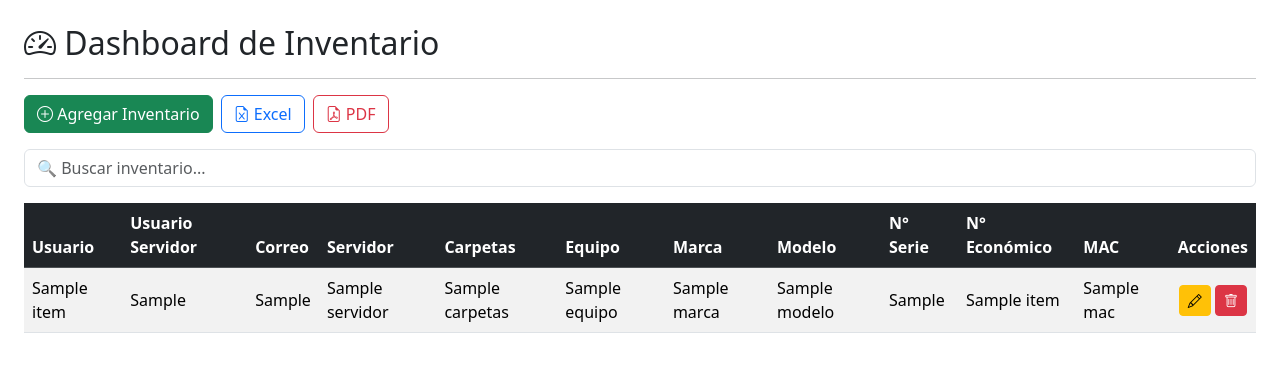
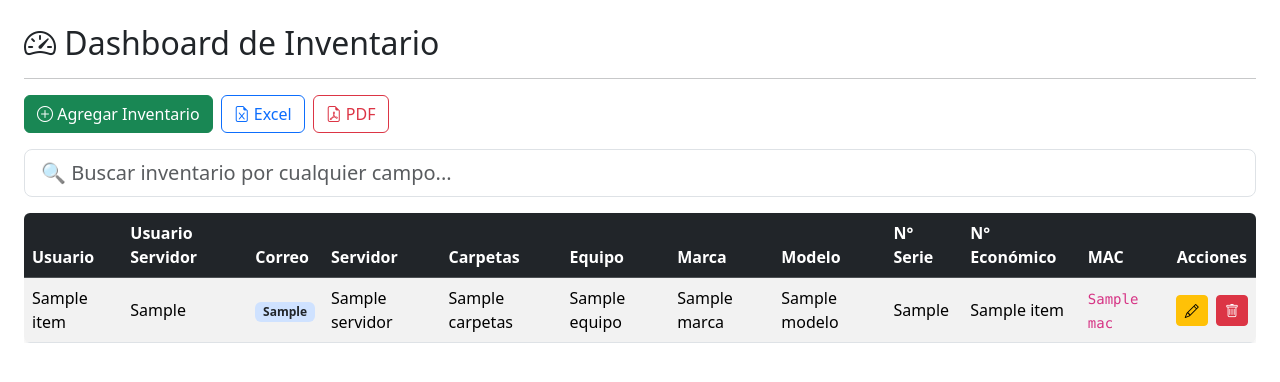
Before and after one commit to spkide/Inventari_TI, a Flask app: template templates/dashboard.html in a window 1280 px wide. Shown: the part 56-438 px from the top of the page. Run offline with Flask 3, Linux system fonts and the light colour scheme; the template is opened without the code that fills it: most values are stand-ins (such as "Sample title", 1, 10 or a date in 2020).

Commit message:
actualizacion59493

```diff
--- a/templates/tabla_inventario.html
+++ b/templates/tabla_inventario.html
@@ -1,13 +1,16 @@
 <!-- ================== BUSCADOR ================== -->
 <div class="mb-3">
-  <input type="text" id="buscador" class="form-control"
-         placeholder="🔍 Buscar inventario...">
+  <input type="text"
+         id="buscador"
+         class="form-control form-control-lg"
+         placeholder="🔍 Buscar inventario por cualquier campo..."
+         autocomplete="off">
 </div>
 
 <!-- ================== TABLA DESKTOP ================== -->
-<div class="table-responsive d-none d-md-block">
-  <table class="table table-striped table-hover align-middle">
-    <thead class="table-dark">
+<div class="table-responsive d-none d-md-block shadow-sm rounded">
+  <table class="table table-striped table-hover align-middle mb-0">
+    <thead class="table-dark sticky-top">
       <tr>
         <th>Usuario</th>
         <th>Usuario Servidor</th>
@@ -29,7 +32,11 @@
       <tr>
         <td>{{ item.nombre_usuario }}</td>
         <td>{{ item.usuario_servidor }}</td>
-        <td>{{ item.correo_usuario }}</td>
+        <td>
+          <span class="badge bg-primary-subtle text-dark">
+            {{ item.correo_usuario }}
+          </span>
+        </td>
         <td>{{ item.servidor }}</td>
         <td>{{ item.carpetas }}</td>
         <td>{{ item.equipo }}</td>
@@ -37,10 +44,10 @@
         <td>{{ item.modelo }}</td>
         <td>{{ item.numero_serie }}</td>
         <td>{{ item.numero_economico }}</td>
-        <td>{{ item.mac }}</td>
-        <td class="text-center">
+        <td><code>{{ item.mac }}</code></td>
+        <td class="text-center text-nowrap">
           <a href="{{ url_for('edit', id=item.id) }}"
-             class="btn btn-sm btn-warning">
+             class="btn btn-sm btn-warning me-1">
             <i class="bi bi-pencil"></i>
           </a>
           <a href="{{ url_for('delete', id=item.id) }}"
@@ -55,14 +62,17 @@
   </table>
 </div>
 
-<!-- ================== MODO MÓVIL (ACORDEÓN) ================== -->
+<!-- ================== MODO MÓVIL ================== -->
 <div class="d-md-none" id="cardsMobile">
   {% for item in inventario %}
-  <div class="card mb-2 inventario-card">
+  <div class="card mb-3 shadow-sm inventario-card">
     <div class="card-header d-flex justify-content-between align-items-center"
          data-bs-toggle="collapse"
-         data-bs-target="#item{{ item.id }}">
-      <strong><i class="bi bi-person"></i> {{ item.nombre_usuario }}</strong>
+         data-bs-target="#item{{ item.id }}"
+         role="button">
+      <strong>
+        <i class="bi bi-person"></i> {{ item.nombre_usuario }}
+      </strong>
       <i class="bi bi-chevron-down"></i>
     </div>
 
@@ -73,12 +83,12 @@
         <p><i class="bi bi-server"></i> {{ item.servidor }}</p>
         <p><i class="bi bi-folder"></i> {{ item.carpetas }}</p>
         <p><i class="bi bi-laptop"></i> {{ item.equipo }}</p>
-        <p><i class="bi bi-pc-display"></i> {{ item.marca }} - {{ item.modelo }}</p>
+        <p><i class="bi bi-pc-display"></i> {{ item.marca }} – {{ item.modelo }}</p>
         <p><i class="bi bi-upc-scan"></i> {{ item.numero_serie }}</p>
         <p><i class="bi bi-hash"></i> {{ item.numero_economico }}</p>
-        <p><i class="bi bi-wifi"></i> {{ item.mac }}</p>
+        <p><i class="bi bi-wifi"></i> <code>{{ item.mac }}</code></p>
 
-        <div class="d-flex gap-2 mt-2">
+        <div class="d-flex gap-2 mt-3">
           <a href="{{ url_for('edit', id=item.id) }}"
              class="btn btn-warning btn-sm w-50">
             <i class="bi bi-pencil"></i> Editar
@@ -95,30 +105,39 @@
   {% endfor %}
 </div>
 
-<!-- ================== BUSCADOR JS ================== -->
+<!-- ================== BUSCADOR JS (DEBOUNCE) ================== -->
 <script>
+let timeout;
 document.getElementById("buscador").addEventListener("keyup", function () {
-  let filtro = this.value.toLowerCase();
+  clearTimeout(timeout);
+  const filtro = this.value.toLowerCase();
 
-  // Desktop
+  timeout = setTimeout(() => {
     document.querySelectorAll("#tablaBody tr").forEach(row => {
       row.style.display = row.innerText.toLowerCase().includes(filtro)
         ? ""
         : "none";
     });
 
-  // Mobile
     document.querySelectorAll(".inventario-card").forEach(card => {
       card.style.display = card.innerText.toLowerCase().includes(filtro)
         ? ""
         : "none";
     });
+  }, 150);
 });
 </script>
 
-<!-- ================== DARK MODE AUTOMÁTICO ================== -->
+<!-- ================== DARK MODE ================== -->
 <style>
+.table-responsive {
+  max-height: 70vh;
+}
+
 @media (prefers-color-scheme: dark) {
+  body {
+    background-color: #121212;
+  }
   .table {
     color: #fff;
   }
```
Lines whose indentation alone changed are shown as unchanged.
